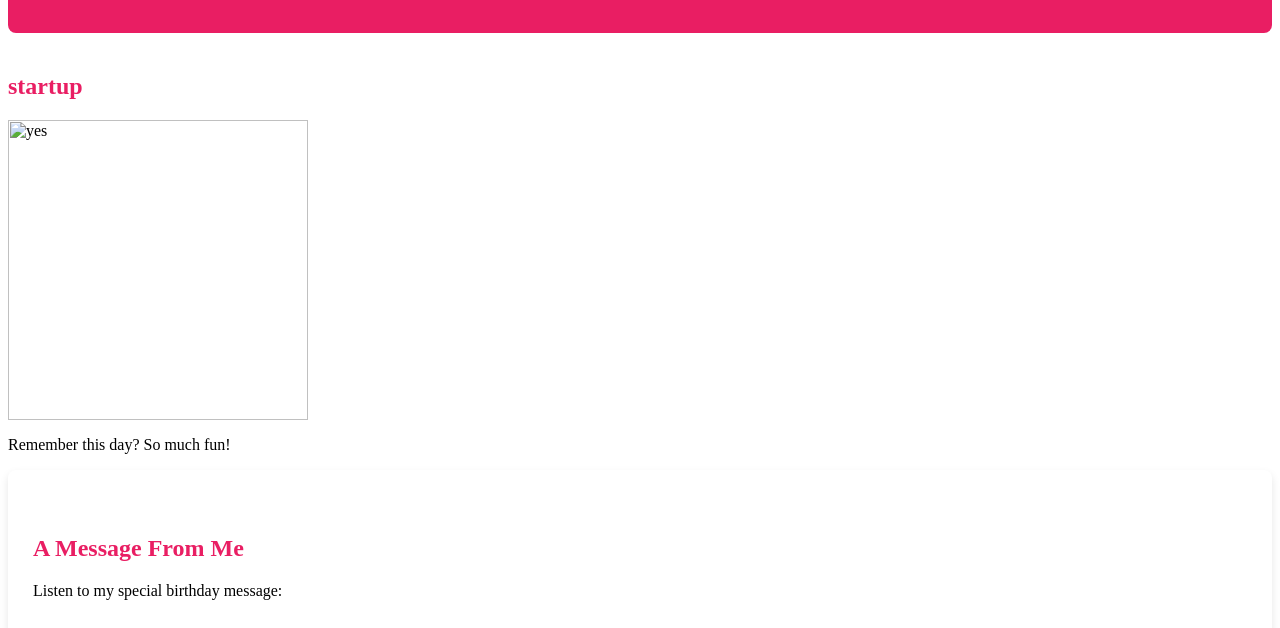
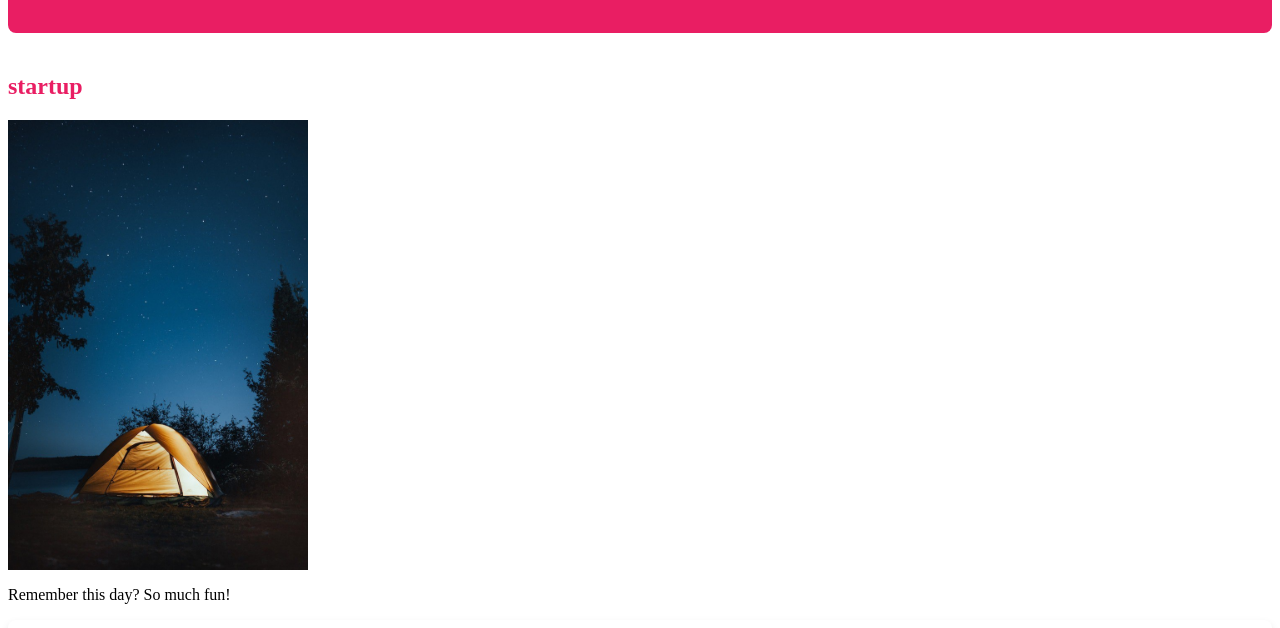
Before and after one commit to cinarene/scaling-giggle, a plain HTML site: page index.html in a window 1280 px wide. Shown: the part 152-780 px from the top of the page. Drawn offline with Linux system fonts and the light colour scheme; the site is published under a folder, as on GitHub Pages, so addresses that start at the root find nothing.

Commit message:
Update index.html

```diff
--- a/index.html
+++ b/index.html
@@ -14,7 +14,7 @@
 
     <section c>
         <h2>startup</h2>
-            <img src="/yes.jpg" alt="yes" width="300">
+            <img src="yes.jpg" alt="yes" width="300">
             <p>Remember this day? So much fun!</p>
 
     </section>
@@ -49,4 +49,5 @@
         <p>Created with love for your birthday! ❤️</p>
     </footer>
     </body>
+
     </html>
```
